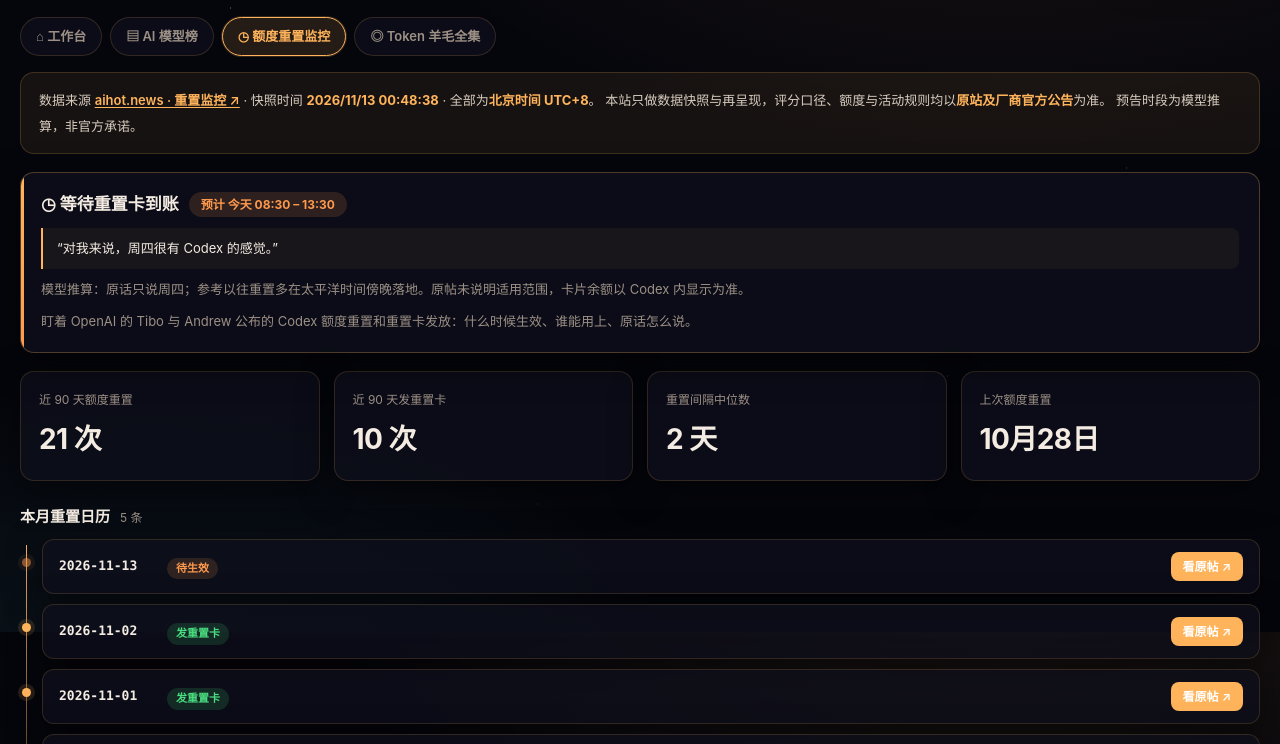
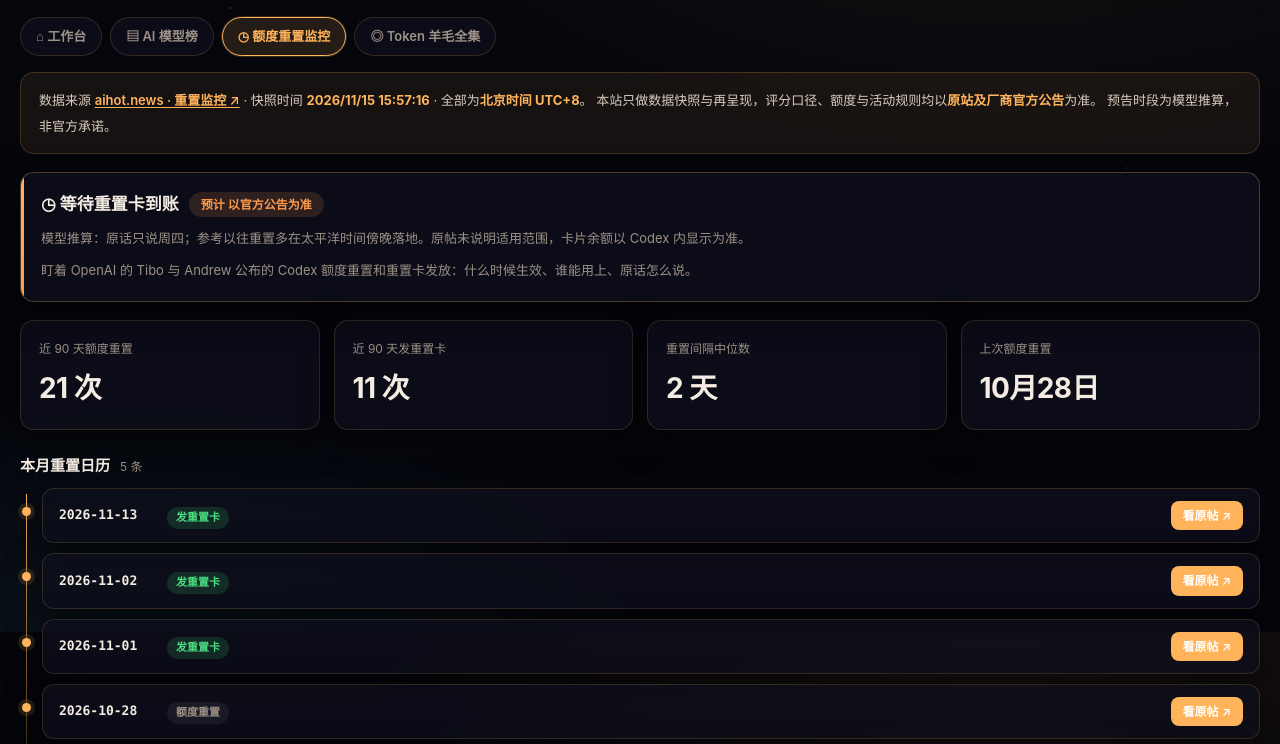
Before and after one commit to niefree1110-ship-it/4411-site-models, a plain HTML site: page models/resets.html in a window 1280 px wide. Shown: the part 168-912 px from the top of the page. Drawn offline with Linux system fonts and the light colour scheme.

Commit message:
chore(data): 每日刷新 2026-11-15 15:57

```diff
--- a/models/aihot-data.js
+++ b/models/aihot-data.js
@@ -1,8 +1,8 @@
 /* 4411.site 模型工作台 · aihot.news 数据快照
    由 build.py 自动生成，请勿手改。下级页面统一引用本文件。 */
 window.AIHOT = {
- "updated": "2026/11/13 00:48:38",
- "verified": "2026-11-12",
+ "updated": "2026/11/15 15:57:16",
+ "verified": "2026-11-15",
  "sources": {
   "leaderboard": "https://aihot.news/leaderboard",
   "resets": "https://aihot.news/resets",
@@ -15,12 +15,12 @@ window.AIHOT = {
    "name": "Claude Fable 5.2",
    "vendor": "Anthropic",
    "date": "2026-11-09",
-   "evals": 38,
-   "coverage": 74,
+   "evals": 40,
+   "coverage": 78,
    "cache": 1.33,
-   "input": 53.37,
-   "output": 266.83,
-   "score": 80.3
+   "input": 53.38,
+   "output": 266.88,
+   "score": 80.0
   },
   {
    "slug": "gemini-4-carbon",
@@ -28,12 +28,12 @@ window.AIHOT = {
    "name": "Gemini 4 Carbon",
    "vendor": "Google",
    "date": "2026-10-28",
-   "evals": 30,
-   "coverage": 61,
+   "evals": 31,
+   "coverage": 62,
    "cache": 1.33,
-   "input": 26.68,
-   "output": 133.41,
-   "score": 77.4
+   "input": 26.69,
+   "output": 133.44,
+   "score": 77.1
   },
   {
    "slug": "claude-opus-5-5",
@@ -41,155 +41,155 @@ window.AIHOT = {
    "name": "Claude Opus 5.5",
    "vendor": "Anthropic",
    "date": "2026-09-22",
-   "evals": 56,
+   "evals": 54,
    "coverage": 100,
    "cache": 1.33,
-   "input": 26.68,
-   "output": 133.41,
-   "score": 74.6
+   "input": 26.69,
+   "output": 133.44,
+   "score": 74.1
+  },
+  {
+   "slug": "gemini-4-hydrogen",
+   "rank": 4,
+   "name": "Gemini 4 Hydrogen",
+   "vendor": "Google",
+   "date": "2026-11-12",
+   "evals": 21,
+   "coverage": 46,
+   "cache": 0.5,
+   "input": 10.01,
+   "output": 50.04,
+   "score": 72.7
   },
   {
    "slug": "claude-fable-5-1",
-   "rank": 4,
+   "rank": 5,
    "name": "Claude Fable 5.1",
    "vendor": "Anthropic",
    "date": "2026-09-01",
-   "evals": 49,
+   "evals": 47,
    "coverage": 92,
    "cache": 1.67,
-   "input": 66.71,
-   "output": 333.54,
-   "score": 72.7
+   "input": 66.72,
+   "output": 333.59,
+   "score": 72.3
   },
   {
    "slug": "gpt-6-astra",
-   "rank": 5,
+   "rank": 6,
    "name": "GPT-6 Astra",
    "vendor": "OpenAI",
    "date": "2026-09-03",
-   "evals": 56,
+   "evals": 54,
    "coverage": 100,
    "cache": 6.67,
-   "input": 66.71,
-   "output": 333.54,
-   "score": 72.2
+   "input": 66.72,
+   "output": 333.59,
+   "score": 71.9
   },
   {
    "slug": "gemini-4-argon",
-   "rank": 6,
+   "rank": 7,
    "name": "Gemini 4 Argon",
    "vendor": "Google",
    "date": "2026-09-30",
-   "evals": 51,
+   "evals": 50,
    "coverage": 95,
    "cache": 1.33,
-   "input": 26.68,
-   "output": 133.41,
-   "score": 72.0
+   "input": 26.69,
+   "output": 133.44,
+   "score": 71.7
   },
   {
    "slug": "claude-sonnet-5-5",
-   "rank": 7,
+   "rank": 8,
    "name": "Claude Sonnet 5.5",
    "vendor": "Anthropic",
    "date": "2026-09-28",
-   "evals": 55,
+   "evals": 54,
    "coverage": 100,
    "cache": 0.67,
    "input": 13.34,
-   "output": 66.71,
-   "score": 71.9
+   "output": 66.72,
+   "score": 71.5
   },
   {
    "slug": "gpt-6-1-sol",
-   "rank": 8,
+   "rank": 9,
    "name": "GPT-6.1 Sol",
    "vendor": "OpenAI",
    "date": "2026-09-29",
-   "evals": 54,
+   "evals": 53,
    "coverage": 97,
    "cache": 0.67,
    "input": 13.34,
-   "output": 66.71,
-   "score": 70.2
+   "output": 66.72,
+   "score": 70.0
   },
   {
    "slug": "claude-opus-5",
-   "rank": 9,
+   "rank": 10,
    "name": "Claude Opus 5",
    "vendor": "Anthropic",
    "date": "2026-07-24",
-   "evals": 46,
-   "coverage": 90,
+   "evals": 44,
+   "coverage": 89,
    "cache": 3.34,
-   "input": 33.35,
-   "output": 166.77,
-   "score": 69.8
+   "input": 33.36,
+   "output": 166.8,
+   "score": 69.1
   },
   {
    "slug": "gpt-6-1-terra",
-   "rank": 10,
+   "rank": 11,
    "name": "GPT-6.1 Terra",
    "vendor": "OpenAI",
    "date": "2026-10-26",
-   "evals": 31,
-   "coverage": 66,
+   "evals": 32,
+   "coverage": 68,
    "cache": 0.33,
    "input": 6.67,
-   "output": 33.35,
-   "score": 69.5
+   "output": 33.36,
+   "score": 69.1
   },
   {
    "slug": "claude-fable-5",
-   "rank": 11,
+   "rank": 12,
    "name": "Claude Fable 5",
    "vendor": "Anthropic",
    "date": "2026-06-09",
-   "evals": 36,
-   "coverage": 79,
+   "evals": 35,
+   "coverage": 78,
    "cache": 6.67,
-   "input": 66.71,
-   "output": 333.54,
-   "score": 69.1
+   "input": 66.72,
+   "output": 333.59,
+   "score": 68.7
   },
   {
    "slug": "kimi-k-3-1-pro",
-   "rank": 12,
+   "rank": 13,
    "name": "Kimi K3.1 Pro",
    "vendor": "Moonshot AI",
    "date": "2026-10-23",
-   "evals": 37,
-   "coverage": 74,
+   "evals": 38,
+   "coverage": 76,
    "cache": 1.3,
    "input": 13.0,
    "output": 68.0,
-   "score": 67.9
+   "score": 67.8
   },
   {
    "slug": "muse-wonder",
-   "rank": 13,
+   "rank": 14,
    "name": "Muse Wonder",
    "vendor": "Meta",
    "date": "2026-10-12",
    "evals": 41,
-   "coverage": 82,
+   "coverage": 84,
    "cache": 1.33,
-   "input": 26.68,
-   "output": 133.41,
-   "score": 67.7
-  },
-  {
-   "slug": "hy-4",
-   "rank": 14,
-   "name": "Hy4",
-   "vendor": "Tencent",
-   "date": "2026-11-04",
-   "evals": 23,
-   "coverage": 53,
-   "cache": 0.3,
-   "input": 6.0,
-   "output": 18.0,
-   "score": 66.8
+   "input": 26.69,
+   "output": 133.44,
+   "score": 67.3
   },
   {
    "slug": "gpt-5-6-sol",
@@ -197,103 +197,103 @@ window.AIHOT = {
    "name": "GPT-5.6 Sol",
    "vendor": "OpenAI",
    "date": "2026-07-09",
-   "evals": 42,
+   "evals": 40,
    "coverage": 84,
    "cache": 3.34,
-   "input": 33.35,
-   "output": 200.12,
+   "input": 33.36,
+   "output": 200.16,
+   "score": 66.7
+  },
+  {
+   "slug": "hy-4",
+   "rank": 16,
+   "name": "Hy4",
+   "vendor": "Tencent",
+   "date": "2026-11-04",
+   "evals": 24,
+   "coverage": 54,
+   "cache": 0.3,
+   "input": 6.0,
+   "output": 18.0,
    "score": 66.5
   },
   {
    "slug": "muse-ember",
-   "rank": 16,
+   "rank": 17,
    "name": "Muse Ember",
    "vendor": "Meta",
    "date": "2026-11-09",
-   "evals": 21,
-   "coverage": 50,
+   "evals": 22,
+   "coverage": 51,
    "cache": 0.0267,
    "input": 0.67,
    "output": 3.34,
-   "score": 66.3
+   "score": 65.9
   },
   {
    "slug": "deepseek-v-4-1-flash-1017",
-   "rank": 17,
+   "rank": 18,
    "name": "DeepSeek V4.1 Flash 1017",
    "vendor": "DeepSeek",
    "date": "2026-10-17",
-   "evals": 38,
-   "coverage": 71,
+   "evals": 39,
+   "coverage": 73,
    "cache": 0.02,
    "input": 1.0,
    "output": 4.0,
-   "score": 65.9
+   "score": 65.8
   },
   {
    "slug": "gpt-6-sol",
-   "rank": 18,
+   "rank": 19,
    "name": "GPT-6 Sol",
    "vendor": "OpenAI",
    "date": "2026-09-22",
-   "evals": 45,
-   "coverage": 90,
+   "evals": 44,
+   "coverage": 89,
    "cache": 1.33,
    "input": 13.34,
-   "output": 66.71,
-   "score": 65.7
+   "output": 66.72,
+   "score": 65.6
   },
   {
    "slug": "muse-spark-1-3",
-   "rank": 19,
+   "rank": 20,
    "name": "Muse Spark 1.3",
    "vendor": "Meta",
    "date": "2026-09-02",
-   "evals": 41,
-   "coverage": 79,
+   "evals": 40,
+   "coverage": 81,
    "cache": 1.0,
    "input": 8.34,
-   "output": 28.35,
+   "output": 28.36,
    "score": 64.2
   },
   {
    "slug": "gemini-3-8-flash",
-   "rank": 20,
+   "rank": 21,
    "name": "Gemini 3.8 Flash",
    "vendor": "Google",
    "date": "2026-09-02",
-   "evals": 54,
+   "evals": 52,
    "coverage": 97,
    "cache": 1.0,
    "input": 10.01,
-   "output": 50.03,
-   "score": 63.3
+   "output": 50.04,
+   "score": 63.6
   },
   {
    "slug": "grok-4-7",
-   "rank": 21,
+   "rank": 22,
    "name": "Grok 4.7",
    "vendor": "xAI",
    "date": "2026-09-21",
-   "evals": 55,
+   "evals": 54,
    "coverage": 100,
    "cache": 3.34,
    "input": 13.34,
-   "output": 40.02,
+   "output": 40.03,
    "score": 63.2
-  },
-  {
-   "slug": "qwen-3-8-max-0902",
-   "rank": 22,
-   "name": "Qwen3.8 Max 0902",
-   "vendor": "Alibaba",
-   "date": "2026-09-01",
-   "evals": 31,
-   "coverage": 61,
-   "cache": 1.5,
-   "input": 12.0,
-   "output": 36.0,
-   "score": 63.0
   },
   {
    "slug": "glm-5-3",
@@ -301,51 +301,51 @@ window.AIHOT = {
    "name": "GLM-5.3",
    "vendor": "Z.ai",
    "date": "2026-08-18",
-   "evals": 52,
+   "evals": 50,
    "coverage": 95,
    "cache": 2.0,
    "input": 8.0,
    "output": 28.0,
-   "score": 63.0
-  },
-  {
-   "slug": "gpt-5-5",
-   "rank": 24,
-   "name": "GPT-5.5",
-   "vendor": "OpenAI",
-   "date": "2026-04-23",
-   "evals": 31,
-   "coverage": 68,
-   "cache": 3.34,
-   "input": 33.35,
-   "output": 200.12,
-   "score": 62.7
-  },
-  {
-   "slug": "gemini-3-7-flash",
-   "rank": 25,
-   "name": "Gemini 3.7 Flash",
-   "vendor": "Google",
-   "date": "2026-08-13",
-   "evals": 36,
-   "coverage": 79,
-   "cache": 1.0,
-   "input": 10.01,
-   "output": 50.03,
-   "score": 62.6
+   "score": 63.1
   },
   {
    "slug": "kimi-k-3",
-   "rank": 26,
+   "rank": 24,
    "name": "Kimi K3",
    "vendor": "Moonshot AI",
    "date": "2026-07-16",
-   "evals": 53,
+   "evals": 52,
    "coverage": 97,
    "cache": 2.0,
    "input": 20.0,
    "output": 100.0,
-   "score": 62.6
+   "score": 62.9
+  },
+  {
+   "slug": "qwen-3-8-max-0902",
+   "rank": 25,
+   "name": "Qwen3.8 Max 0902",
+   "vendor": "Alibaba",
+   "date": "2026-09-01",
+   "evals": 30,
+   "coverage": 62,
+   "cache": 1.5,
+   "input": 12.0,
+   "output": 36.0,
+   "score": 62.9
+  },
+  {
+   "slug": "gpt-5-5",
+   "rank": 26,
+   "name": "GPT-5.5",
+   "vendor": "OpenAI",
+   "date": "2026-04-23",
+   "evals": 30,
+   "coverage": 68,
+   "cache": 3.34,
+   "input": 33.36,
+   "output": 200.16,
+   "score": 62.8
   },
   {
    "slug": "mimo-v-2-6-pro",
@@ -354,24 +354,24 @@ window.AIHOT = {
    "vendor": "Xiaomi",
    "date": "2026-09-21",
    "evals": 35,
-   "coverage": 74,
+   "coverage": 73,
    "cache": 0.025,
    "input": 3.0,
    "output": 6.0,
-   "score": 62.5
+   "score": 62.6
   },
   {
-   "slug": "claude-opus-4-8",
+   "slug": "gemini-3-7-flash",
    "rank": 28,
-   "name": "Claude Opus 4.8",
-   "vendor": "Anthropic",
-   "date": "2026-05-28",
+   "name": "Gemini 3.7 Flash",
+   "vendor": "Google",
+   "date": "2026-08-13",
    "evals": 35,
-   "coverage": 74,
-   "cache": 3.34,
-   "input": 33.35,
-   "output": 166.77,
-   "score": 62.3
+   "coverage": 78,
+   "cache": 1.0,
+   "input": 10.01,
+   "output": 50.04,
+   "score": 62.5
   },
   {
    "slug": "claude-haiku-5-5",
@@ -379,7 +379,7 @@ window.AIHOT = {
    "name": "Claude Haiku 5.5",
    "vendor": "Anthropic",
    "date": "2026-10-07",
-   "evals": 52,
+   "evals": 51,
    "coverage": 100,
    "cache": 0.0667,
    "input": 0.67,
@@ -387,23 +387,283 @@ window.AIHOT = {
    "score": 62.3
   },
   {
+   "slug": "deepseek-v-4-1-flash",
+   "rank": 30,
+   "name": "DeepSeek V4.1 Flash",
+   "vendor": "DeepSeek",
+   "date": "2026-09-10",
+   "evals": 44,
+   "coverage": 97,
+   "cache": 0.02,
+   "input": 1.0,
+   "output": 4.0,
+   "score": 62.2
+  },
+  {
+   "slug": "grok-4-6",
+   "rank": 31,
+   "name": "Grok 4.6",
+   "vendor": "xAI",
+   "date": "2026-08-12",
+   "evals": 42,
+   "coverage": 87,
+   "cache": 3.34,
+   "input": 13.34,
+   "output": 40.03,
+   "score": 62.2
+  },
+  {
+   "slug": "claude-opus-4-8",
+   "rank": 32,
+   "name": "Claude Opus 4.8",
+   "vendor": "Anthropic",
+   "date": "2026-05-28",
+   "evals": 34,
+   "coverage": 73,
+   "cache": 3.34,
+   "input": 33.36,
+   "output": 166.8,
+   "score": 62.2
+  },
+  {
    "slug": "inkling-2-small",
-   "rank": 30,
+   "rank": 33,
    "name": "Inkling 2 Small",
    "vendor": "Thinking Machines Lab",
    "date": "2026-11-05",
    "evals": 29,
-   "coverage": 61,
+   "coverage": 62,
    "cache": 0.2,
    "input": 2.0,
    "output": 6.67,
-   "score": 62.2
+   "score": 62.1
+  },
+  {
+   "slug": "qwen-3-8-max",
+   "rank": 34,
+   "name": "Qwen3.8 Max",
+   "vendor": "Alibaba",
+   "date": "2026-07-19",
+   "evals": 39,
+   "coverage": 87,
+   "cache": 1.5,
+   "input": 12.0,
+   "output": 36.0,
+   "score": 62.1
+  },
+  {
+   "slug": "gpt-5-6-terra",
+   "rank": 35,
+   "name": "GPT-5.6 Terra",
+   "vendor": "OpenAI",
+   "date": "2026-07-09",
+   "evals": 38,
+   "coverage": 78,
+   "cache": 1.33,
+   "input": 13.34,
+   "output": 80.06,
+   "score": 61.9
+  },
+  {
+   "slug": "hy-4-preview",
+   "rank": 36,
+   "name": "Hy 4 Preview",
+   "vendor": "Tencent",
+   "date": "2026-08-28",
+   "evals": 17,
+   "coverage": 43,
+   "cache": 0.3,
+   "input": 6.0,
+   "output": 18.0,
+   "score": 61.7
+  },
+  {
+   "slug": "claude-opus-4-7",
+   "rank": 37,
+   "name": "Claude Opus 4.7",
+   "vendor": "Anthropic",
+   "date": "2026-04-16",
+   "evals": 26,
+   "coverage": 62,
+   "cache": 3.34,
+   "input": 33.36,
+   "output": 166.8,
+   "score": 60.7
+  },
+  {
+   "slug": "step-5-preview",
+   "rank": 38,
+   "name": "Step 5 Preview",
+   "vendor": "StepFun",
+   "date": "2026-09-18",
+   "evals": 32,
+   "coverage": 65,
+   "cache": 0.7,
+   "input": 7.0,
+   "output": 20.0,
+   "score": 60.4
+  },
+  {
+   "slug": "muse-spark-1-2",
+   "rank": 39,
+   "name": "Muse Spark 1.2",
+   "vendor": "Meta",
+   "date": "2026-08-05",
+   "evals": 29,
+   "coverage": 73,
+   "cache": 1.0,
+   "input": 8.34,
+   "output": 28.36,
+   "score": 60.0
+  },
+  {
+   "slug": "minimax-m-3-1-flash",
+   "rank": 40,
+   "name": "MiniMax-M3.1-Flash",
+   "vendor": "MiniMax",
+   "date": "2026-10-19",
+   "evals": 26,
+   "coverage": 51,
+   "cache": 0.1,
+   "input": 1.0,
+   "output": 4.0,
+   "score": 59.7
+  },
+  {
+   "slug": "qwen-3-8-flash-next",
+   "rank": 41,
+   "name": "Qwen3.8 Flash Next",
+   "vendor": "Alibaba",
+   "date": "2026-08-26",
+   "evals": 18,
+   "coverage": 43,
+   "cache": 0.1,
+   "input": 0.8,
+   "output": 2.7,
+   "score": 59.6
+  },
+  {
+   "slug": "deepseek-v-4-pro-20260813",
+   "rank": 42,
+   "name": "DeepSeek V4 Pro 0813",
+   "vendor": "DeepSeek",
+   "date": "2026-08-13",
+   "evals": 43,
+   "coverage": 87,
+   "cache": 0.15,
+   "input": 4.5,
+   "output": 13.5,
+   "score": 59.6
+  },
+  {
+   "slug": "claude-sonnet-5",
+   "rank": 43,
+   "name": "Claude Sonnet 5",
+   "vendor": "Anthropic",
+   "date": "2026-06-30",
+   "evals": 34,
+   "coverage": 73,
+   "cache": 1.33,
+   "input": 13.34,
+   "output": 66.72,
+   "score": 59.3
+  },
+  {
+   "slug": "grok-4-5",
+   "rank": 44,
+   "name": "Grok 4.5",
+   "vendor": "xAI",
+   "date": "2026-07-08",
+   "evals": 33,
+   "coverage": 76,
+   "cache": 2.0,
+   "input": 13.34,
+   "output": 40.03,
+   "score": 58.9
+  },
+  {
+   "slug": "mimo-v-2-6-flash",
+   "rank": 45,
+   "name": "MiMo V 2.6 Flash",
+   "vendor": "Xiaomi",
+   "date": "2026-09-21",
+   "evals": 29,
+   "coverage": 60,
+   "cache": 0.02,
+   "input": 1.0,
+   "output": 2.0,
+   "score": 58.9
+  },
+  {
+   "slug": "gpt-5-4",
+   "rank": 46,
+   "name": "GPT-5.4",
+   "vendor": "OpenAI",
+   "date": "2026-03-05",
+   "evals": 15,
+   "coverage": 43,
+   "cache": 1.67,
+   "input": 16.68,
+   "output": 100.08,
+   "score": 58.8
+  },
+  {
+   "slug": "glm-5-3-flash",
+   "rank": 47,
+   "name": "GLM-5.3 Flash",
+   "vendor": "Z.ai",
+   "date": "2026-08-26",
+   "evals": 47,
+   "coverage": 89,
+   "cache": 0.23,
+   "input": 0.8,
+   "output": 2.8,
+   "score": 58.6
+  },
+  {
+   "slug": "gpt-6-luna",
+   "rank": 48,
+   "name": "GPT-6 Luna",
+   "vendor": "OpenAI",
+   "date": "2026-09-22",
+   "evals": 50,
+   "coverage": 97,
+   "cache": 0.0667,
+   "input": 0.67,
+   "output": 3.34,
+   "score": 58.5
+  },
+  {
+   "slug": "claude-opus-4-6",
+   "rank": 49,
+   "name": "Claude Opus 4.6",
+   "vendor": "Anthropic",
+   "date": "2026-02-05",
+   "evals": 20,
+   "coverage": 54,
+   "cache": 3.34,
+   "input": 33.36,
+   "output": 166.8,
+   "score": 58.4
+  },
+  {
+   "slug": "muse-spark-1-1",
+   "rank": 50,
+   "name": "Muse Spark 1.1",
+   "vendor": "Meta",
+   "date": "2026-07-09",
+   "evals": 23,
+   "coverage": 60,
+   "cache": 1.0,
+   "input": 8.34,
+   "output": 28.36,
+   "score": 58.4
   }
  ],
  "resets": {
   "stats": {
    "近 90 天额度重置": "21 次",
-   "近 90 天发重置卡": "10 次",
+   "近 90 天发重置卡": "11 次",
    "重置间隔中位数": "2 天",
    "上次额度重置": "10月28日"
   },
@@ -439,7 +699,7 @@ window.AIHOT = {
    {
     "date": "2026-11-13",
     "types": [
-     "待生效"
+     "发重置卡"
     ],
     "url": "https://aihot.news/codex-reset/history/2026-11-13"
    }
@@ -848,8 +1108,8 @@ window.AIHOT = {
   ],
   "notice": {
    "title": "等待重置卡到账",
-   "window": "今天 08:30 – 13:30",
-   "quote": "对我来说，周四很有 Codex 的感觉。",
+   "window": "以官方公告为准",
+   "quote": "",
    "note": "模型推算：原话只说周四；参考以往重置多在太平洋时间傍晚落地。原帖未说明适用范围，卡片余额以 Codex 内显示为准。"
   }
  }
```
Also changed, not shown: models/index.html (+3 -3 lines).
